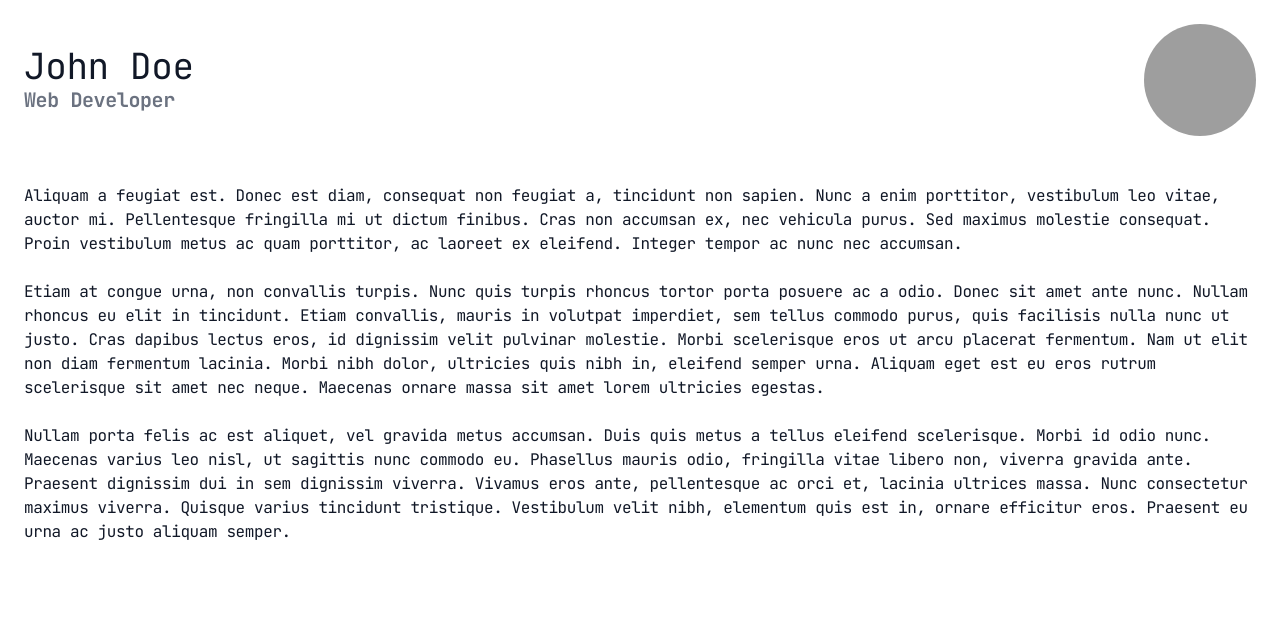
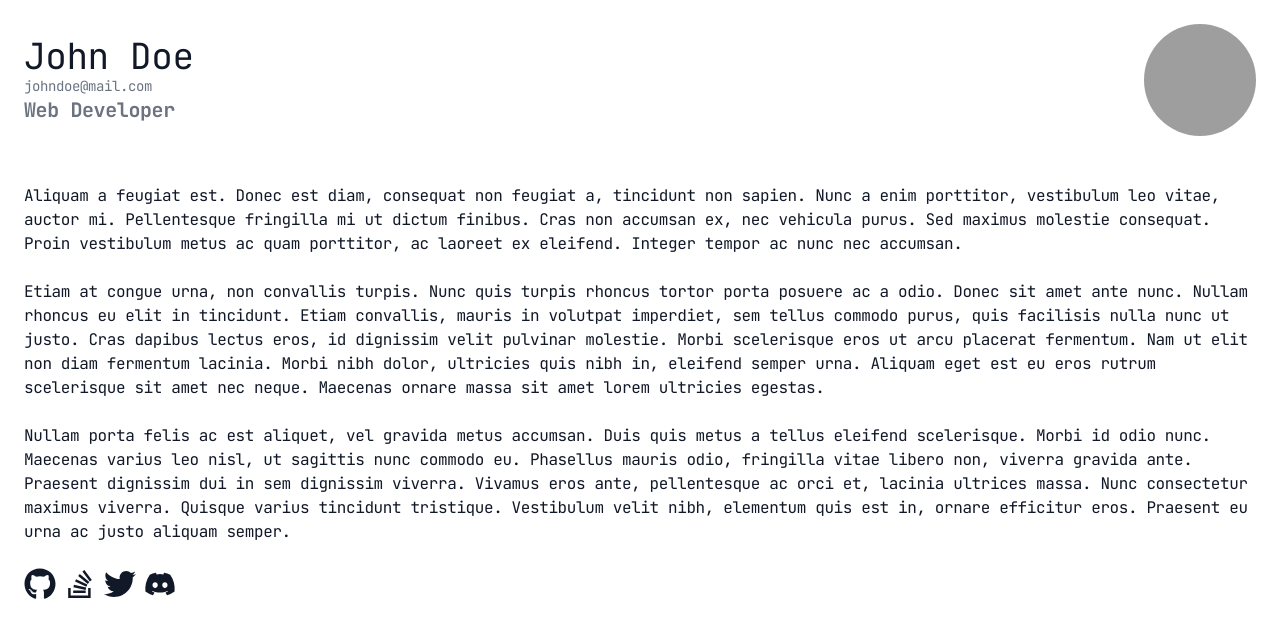
Before and after one commit to zerexei/zerexei.github.io, a React (Create React App) app: page / in a window 1280 px wide. Shown: the top 638 px of the page. Built offline with nearby package versions, Linux system fonts and the light colour scheme; grey boxes are pictures that could not be loaded.

Commit message:
Add social connect component

```diff
--- a/package.json
+++ b/package.json
@@ -8,6 +8,7 @@
     "@testing-library/user-event": "^13.5.0",
     "react": "^17.0.2",
     "react-dom": "^17.0.2",
+    "react-icons": "^4.3.1",
     "react-scripts": "5.0.0",
     "web-vitals": "^2.1.4"
   },
--- a/src/App.js
+++ b/src/App.js
@@ -1,3 +1,10 @@
+import {
+  FaDiscord,
+  FaGithub,
+  FaStackOverflow,
+  FaTwitter,
+} from "react-icons/fa";
+
 function App() {
   return (
     <div className="font-mono container mx-auto p-6 text-gray-900 tracking-tight">
@@ -5,6 +12,7 @@ function App() {
       <div className="flex items-center mb-12">
         <p className="flex-1">
           <h1 className="text-4xl font-bolder">John Doe</h1>
+          <h2 className="text-sm text-gray-500">johndoe@mail.com</h2>
           <h3 className="text-xl font-bold text-gray-500">Web Developer</h3>
         </p>
         <div className="w-28">
@@ -17,6 +25,7 @@ function App() {
       </div>
 
       {/* --------------- */}
+      <div className="mb-12">
         <p className="mb-6">
           Aliquam a feugiat est. Donec est diam, consequat non feugiat a,
           tincidunt non sapien. Nunc a enim porttitor, vestibulum leo vitae,
@@ -27,25 +36,45 @@ function App() {
         </p>
         <p className="mb-6">
           Etiam at congue urna, non convallis turpis. Nunc quis turpis rhoncus
-        tortor porta posuere ac a odio. Donec sit amet ante nunc. Nullam rhoncus
-        eu elit in tincidunt. Etiam convallis, mauris in volutpat imperdiet, sem
-        tellus commodo purus, quis facilisis nulla nunc ut justo. Cras dapibus
-        lectus eros, id dignissim velit pulvinar molestie. Morbi scelerisque
-        eros ut arcu placerat fermentum. Nam ut elit non diam fermentum lacinia.
-        Morbi nibh dolor, ultricies quis nibh in, eleifend semper urna. Aliquam
-        eget est eu eros rutrum scelerisque sit amet nec neque. Maecenas ornare
-        massa sit amet lorem ultricies egestas.
+          tortor porta posuere ac a odio. Donec sit amet ante nunc. Nullam
+          rhoncus eu elit in tincidunt. Etiam convallis, mauris in volutpat
+          imperdiet, sem tellus commodo purus, quis facilisis nulla nunc ut
+          justo. Cras dapibus lectus eros, id dignissim velit pulvinar molestie.
+          Morbi scelerisque eros ut arcu placerat fermentum. Nam ut elit non
+          diam fermentum lacinia. Morbi nibh dolor, ultricies quis nibh in,
+          eleifend semper urna. Aliquam eget est eu eros rutrum scelerisque sit
+          amet nec neque. Maecenas ornare massa sit amet lorem ultricies
+          egestas.
         </p>
         <p className="mb-6">
-        Nullam porta felis ac est aliquet, vel gravida metus accumsan. Duis quis
-        metus a tellus eleifend scelerisque. Morbi id odio nunc. Maecenas varius
-        leo nisl, ut sagittis nunc commodo eu. Phasellus mauris odio, fringilla
-        vitae libero non, viverra gravida ante. Praesent dignissim dui in sem
-        dignissim viverra. Vivamus eros ante, pellentesque ac orci et, lacinia
-        ultrices massa. Nunc consectetur maximus viverra. Quisque varius
-        tincidunt tristique. Vestibulum velit nibh, elementum quis est in,
-        ornare efficitur eros. Praesent eu urna ac justo aliquam semper.
+          Nullam porta felis ac est aliquet, vel gravida metus accumsan. Duis
+          quis metus a tellus eleifend scelerisque. Morbi id odio nunc. Maecenas
+          varius leo nisl, ut sagittis nunc commodo eu. Phasellus mauris odio,
+          fringilla vitae libero non, viverra gravida ante. Praesent dignissim
+          dui in sem dignissim viverra. Vivamus eros ante, pellentesque ac orci
+          et, lacinia ultrices massa. Nunc consectetur maximus viverra. Quisque
+          varius tincidunt tristique. Vestibulum velit nibh, elementum quis est
+          in, ornare efficitur eros. Praesent eu urna ac justo aliquam semper.
         </p>
+
+        <div className="flex items-center space-x-2">
+          <a href="#" alt="github link">
+            <FaGithub className="w-8 h-8" />
+          </a>
+
+          <a href="#" alt="stack overflow link">
+            <FaStackOverflow className="w-8 h-8" />
+          </a>
+
+          <a href="#" alt="twitter link">
+            <FaTwitter className="w-8 h-8" />
+          </a>
+
+          <a href="#" alt="discord link">
+            <FaDiscord className="w-8 h-8" />
+          </a>
+        </div>
+      </div>
     </div>
   );
 }
```
Also changed, not shown: 1 other file (tests, documents, lock files or other folders). Lines whose indentation alone changed are shown as unchanged.
